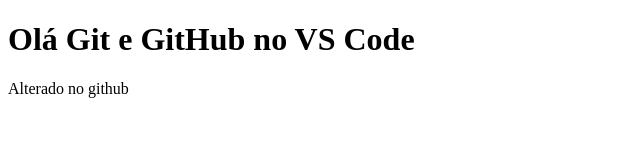
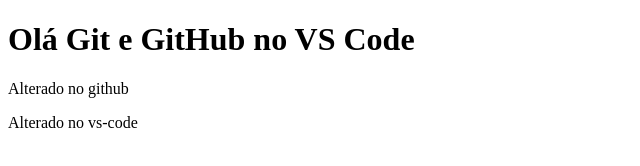
Before and after one commit to dominmarcos/Teste-GitHub-vscode, a plain HTML site: page index.html in a window 1280 px wide. Shown: the whole page, without its empty margins (0-640 px from the left). Drawn offline with Linux system fonts and the light colour scheme.

```diff
--- a/index.html
+++ b/index.html
@@ -8,5 +8,6 @@
 <body>
     <h1>Olá Git e GitHub no VS Code</h1>
     <p>Alterado no github</p>
+    <p>Alterado no vs-code</p>
 </body>
 </html>
```
